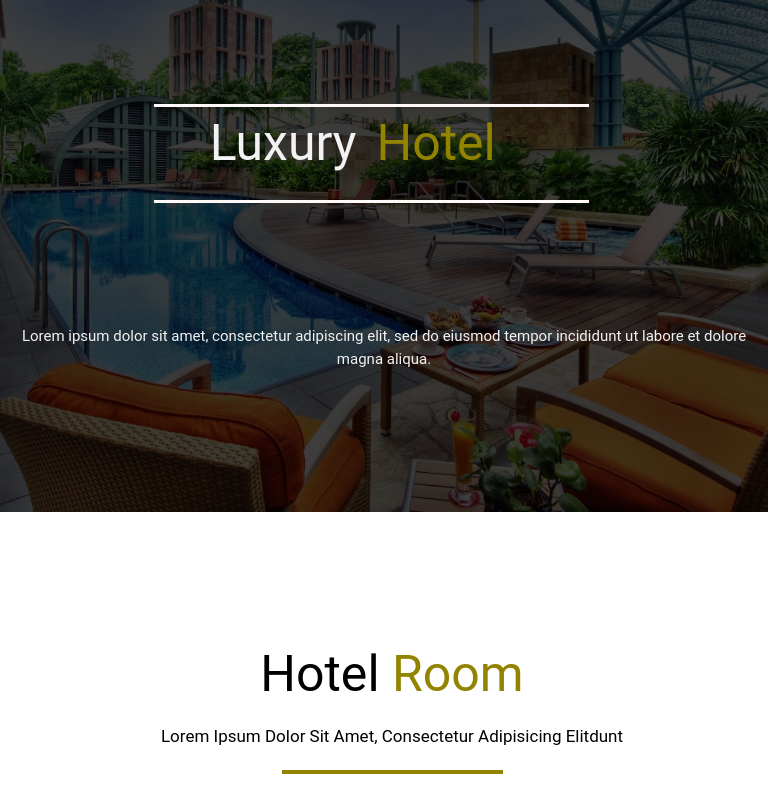
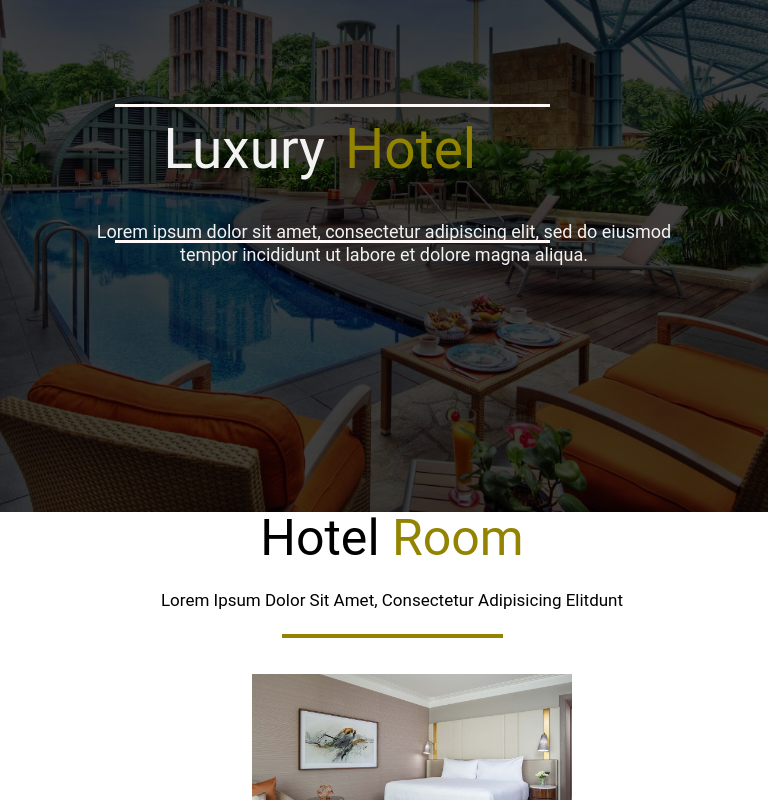
Before and after one commit to jayekzdi/hotel-room-xd, an Angular app: page / in a window 768 px wide. Shown: the top 800 px of the page. Built offline with nearby package versions, Linux system fonts and the light colour scheme.

Commit message:
updated Css as of 8/28/19

```diff
--- a/src/app/header/header.component.css
+++ b/src/app/header/header.component.css
@@ -103,24 +103,23 @@
     }
 }
 
-@media (max-width: 768px) {
+@media only screen and (min-width: 690px) and (max-width: 768px) {
     .banner-caption {
-        width: auto;
         height: 20px;
-        margin: 45% auto 35%;
-        font-size: 15px;
+    margin: 31% auto;
+    font-size: 18px;
     }
     .banner-name{
-        left: 26%;
-        font-size: 50px;
+        left: 20%;
+        font-size: 55px;
         top: 10%;
     }
     .line{
         width: 435px;
-
+        left: 15%;
     }
     .bottom{
-        top: 25%;
+        top: 30%;
     }
 }
 
@@ -128,17 +127,17 @@
     .banner-caption {
         width: auto;
         height: 20px;
-        margin: 75% auto 35%;
+        margin: 45% auto 35%;
         font-size: 18px;
     }
     .banner-name{
-        left: 10%;
+        left: 15%;
     top: 10.7%;
     font-size: 60px;
     }
     .line{
         width: 415px;
-        left: 3%;
+    left: 10%;
 
     }
     .bottom {
```
